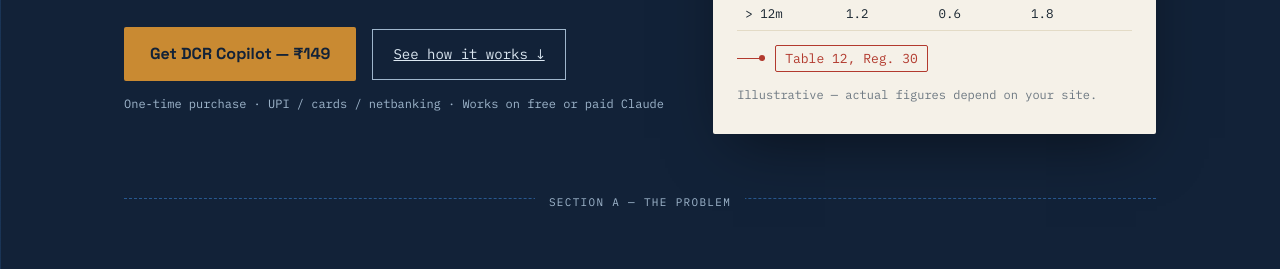
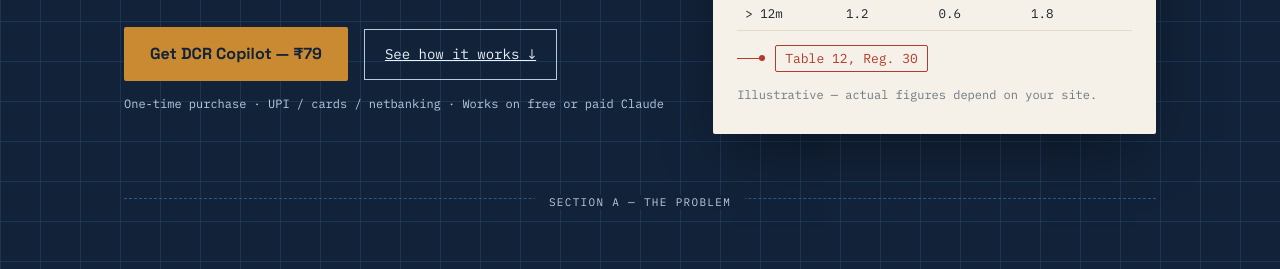
Before and after one commit to arashishkhanolkar-creator/dcr-copilot, a plain HTML site: page index.html in a window 1280 px wide. Shown: the part 459-728 px from the top of the page. Drawn offline with Linux system fonts and the light colour scheme.

Commit message:
index.html

```diff
--- a/index.html
+++ b/index.html
@@ -3,6 +3,7 @@
 <head>
 <meta charset="UTF-8">
 <meta name="viewport" content="width=device-width, initial-scale=1.0">
+<meta name="color-scheme" content="dark">
 <title>DCR Copilot — Ask the regulation. Get the clause.</title>
 <meta name="description" content="A Claude Skill covering UDCPR and DCPR-2034 — ask Maharashtra's development regulations directly inside Claude and get cited, table-backed answers. Built by Designhaus Collective.">
 <link rel="canonical" href="https://designhauscollective.in">
@@ -21,8 +22,8 @@
     --blue-900:#122238;
     --blue-700:#1D4573;
     --blue-600:#28588f;
-    --line:#DCE8F2;
-    --line-dim:#9FB6CC;
+    --line:#EAF2FA;
+    --line-dim:#B7CBDe;
     --paper:#F5F1E8;
     --paper-dim:#EAE4D5;
     --ink:#16232E;
@@ -33,10 +34,15 @@
     --radius:2px;
   }
   *{box-sizing:border-box;}
-  html{scroll-behavior:smooth;}
+  html{
+    scroll-behavior:smooth;
+    background:var(--blue-900);
+    min-height:100%;
+  }
   body{
     margin:0;
-    background:var(--blue-900);
+    min-height:100vh;
+    background-color:var(--blue-900);
     color:var(--line);
     font-family:'IBM Plex Sans',sans-serif;
     line-height:1.5;
@@ -44,7 +50,7 @@
       linear-gradient(rgba(40,88,143,0.35) 1px, transparent 1px),
       linear-gradient(90deg, rgba(40,88,143,0.35) 1px, transparent 1px);
     background-size:40px 40px;
-    background-attachment:fixed;
+    background-repeat:repeat;
   }
   @media (prefers-reduced-motion: reduce){
     *{animation-duration:0.01ms !important; animation-iteration-count:1 !important; transition-duration:0.01ms !important;}
@@ -569,7 +575,7 @@
         <h1>Ask the regulation.<br>Get the <em>clause</em>.</h1>
         <p class="sub">A Claude Skill covering UDCPR and DCPR‑2034 — built by a practicing Mumbai architect for architects, designers, and liaisoners who need a straight answer with a citation, not a 500‑page PDF.</p>
         <div class="cta-row">
-          <a class="btn" href="#" id="pay-link-hero">Get DCR Copilot — ₹149</a>
+          <a class="btn" href="#" id="pay-link-hero">Get DCR Copilot — ₹79</a>
           <a class="btn-outline" href="#how">See how it works ↓</a>
         </div>
         <div class="fine">One‑time purchase · UPI / cards / netbanking · Works on free or paid Claude</div>
@@ -743,11 +749,11 @@
       <div class="price-right">
         <span class="price-tag">One‑time purchase</span>
         <div class="price-amount-row">
-          <span class="price-original">₹499</span>
-          <span class="price-amount">₹149</span>
+          <span class="price-original">₹299</span>
+          <span class="price-amount">₹79</span>
         </div>
         <p class="price-note">Pay via UPI, card, or netbanking. No subscription — yours to keep.</p>
-        <a class="btn" href="#" id="pay-link">Pay ₹149 →</a>
+        <a class="btn" href="#" id="pay-link">Pay ₹79 →</a>
         <div class="fine" style="margin-top:12px;">Secure checkout · Instant delivery to your email</div>
       </div>
     </div>
@@ -898,9 +904,10 @@
 
   // ---- Payment link ----
   // PAYMENT LINK — replace with your live Razorpay Payment Page URL once
-  // your account is verified and the payment page is created:
-  // Dashboard -> Payment Pages -> Create -> set price to ₹149,
-  // enable UPI/cards/netbanking, copy the generated link here.
+  // your account is verified and the payment page is created. Set the
+  // Payment Page's "Redirect URL after payment" (in Razorpay dashboard)
+  // to: https://designhauscollective.in/thank-you.html — that page reads
+  // the payment ID Razorpay appends to the URL and reveals the key.
   const PAYMENT_URL = null; // e.g. "https://pages.razorpay.com/pl_xxxxxxxxxxxx"
 
   function handlePayClick(e){
```
